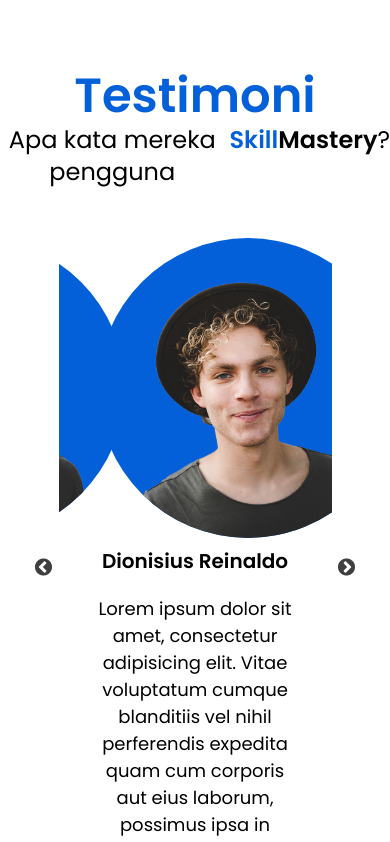
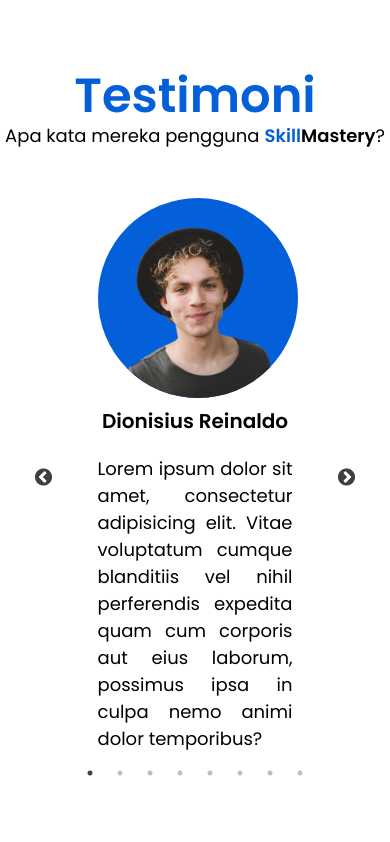
Before and after one commit to tugas-akhir-fs26/FE-SkillMastery, a React (Vite) app: page / in a window 390 px wide. Shown: the part 1720-2562 px from the top of the page. Built offline with nearby package versions, Linux system fonts and the light colour scheme.

Commit message:
responsive testimoni section dan fix ukuran card di course section

```diff
--- a/src/components/homepage/card.jsx
+++ b/src/components/homepage/card.jsx
@@ -11,7 +11,7 @@ export default function CourseCard() {
   const [value, setValue] = React.useState(5);
 
   return (
-    <Card sx={{ width: {xs : "250px", md : "400px"}, border : "1px solid black",margin: "auto", marginBottom : "20px"}}>
+    <Card sx={{ width: {xs : "250px", md : "300px"}, border : "1px solid black",margin: "auto", marginBottom : "20px"}}>
       <CardMedia
         sx={{ height: 150 }}
         image="../src/assets/courses/figma.jpg"
--- a/src/components/homepage/testiCard.jsx
+++ b/src/components/homepage/testiCard.jsx
@@ -23,7 +23,7 @@ export default function TestiCard() {
       <Typography
         gutterBottom
         component="div"
-        sx={{ fontSize: "18px", width: "50vw", marginTop: "20px" }}
+        sx={{ fontSize: "18px", width: "50vw", marginTop: "20px", textAlign : {xs: "justify", md : "center"} }}
       >
         Lorem ipsum dolor sit amet, consectetur adipisicing elit. Vitae
         voluptatum cumque blanditiis vel nihil perferendis expedita quam cum
--- a/src/components/homepage/testiCard.module.css
+++ b/src/components/homepage/testiCard.module.css
@@ -1,26 +1,44 @@
-.card_wrapper_testi{
+.card_wrapper_testi {
   width: 50vw;
   margin: auto;
 }
 
-.img_wrapper{
+.img_wrapper {
   position: relative;
   width: 300px;
   margin: auto;
 }
 
-.img_wrapper img{
+.img_wrapper img {
   position: relative;
   border-radius: 0px 0px 190px 190px;
   width: 300px;
   overflow: hidden;
 }
 
-.img_wrapper .circle{
+.img_wrapper .circle {
   width: 300px;
   height: 300px;
-    background-color: #0460D9;
+  background-color: #0460d9;
   position: absolute;
   top: 0;
   border-radius: 50%;
 }
+
+@media screen and (max-width: 768px) {
+    .img_wrapper img {
+        position: relative;
+        border-radius: 0px 0px 190px 190px;
+        width: 200px;
+        overflow: hidden;
+      }
+
+      .img_wrapper .circle {
+        width: 200px;
+        height: 200px;
+        background-color: #0460d9;
+        position: absolute;
+        top: 0;
+        border-radius: 50%;
+      }
+}
--- a/src/components/homepage/testimoni.jsx
+++ b/src/components/homepage/testimoni.jsx
@@ -13,13 +13,14 @@ export default function Testimoni() {
           </Typography>
           <Typography
             variant="h5"
-            sx={{ fontWeight: 400, display: "flex", justifyContent: "center" }}
+            sx={{ fontWeight: 400, display: "flex", justifyContent: "center", fontSize : "18px" }}
           >
             Apa kata mereka pengguna
-            <Typography variant="h5" sx={{marginLeft: "5px", fontWeight: 600, color:"#0460D9"}}>
+            <Typography variant="h5" sx={{marginLeft: "5px", fontWeight: 600, color:"#0460D9", fontSize : "18px"}}>
               Skill
             </Typography>
-            <Typography variant="h5" sx={{fontWeight: 600}}>Mastery</Typography> ?
+            <Typography variant="h5" sx={{fontWeight: 600, fontSize : "18px"}}>Mastery</Typography>
+            ?
           </Typography>
         </div>
 
```
Lines whose indentation alone changed are shown as unchanged.
